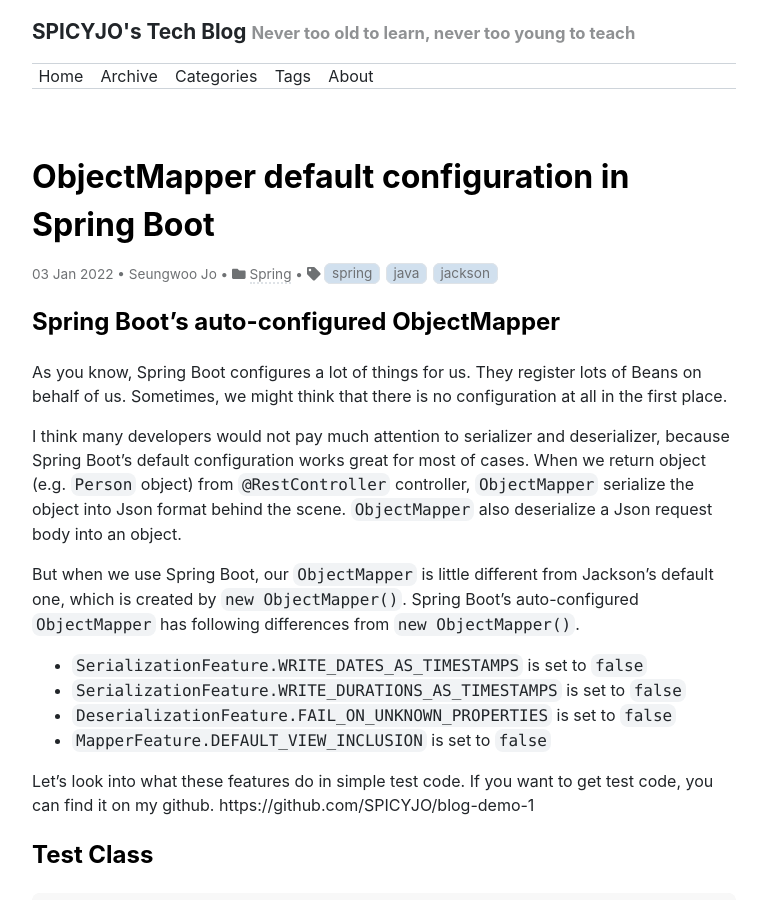
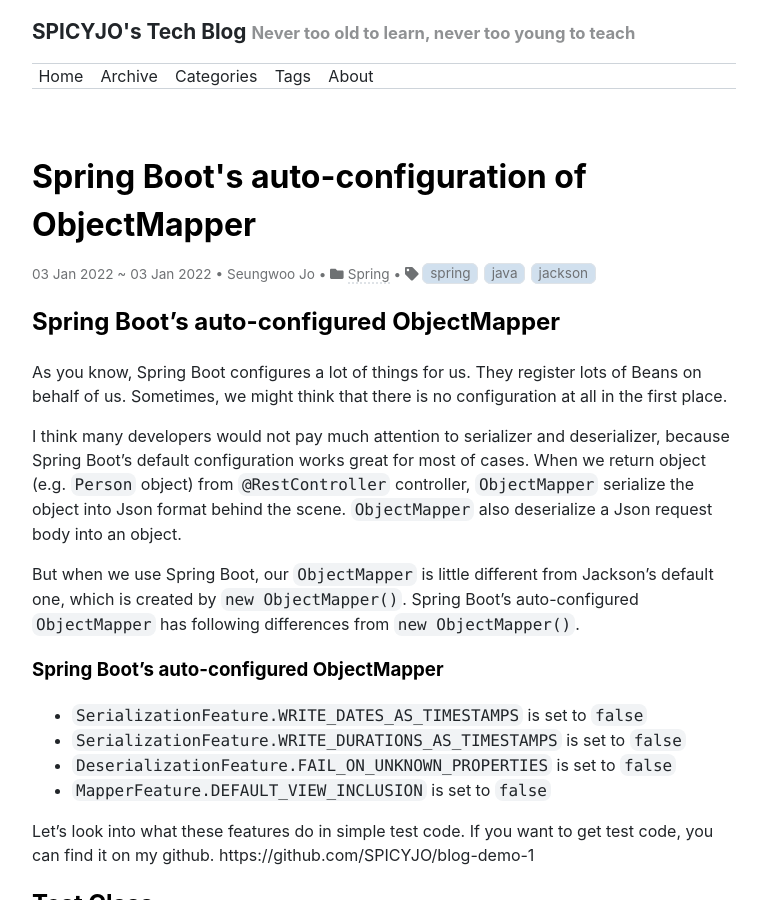
Before and after one commit to SPICYJO/spicyjo.github.io, a Jekyll site: the page built from _posts/2022-01-03-spring-object-mapper.md, in a window 1280 px wide and 900 px high. Shown: the whole window, without its empty margins (256-1023 px from the left). Built offline with Jekyll 4.4.1, drawn with Linux system fonts in a browser that asks for light colours; nearby versions of some CDN libraries; comment, search, counter and statistics services are not loaded.

Commit message:
Update article - Spring Boot Object Mapper

```diff
--- a/_posts/2022-01-03-spring-object-mapper.md
+++ b/_posts/2022-01-03-spring-object-mapper.md
@@ -1,9 +1,9 @@
 ---
 layout: post
-title: ObjectMapper default configuration in Spring Boot
-description: Let's take a look at default configuration of ObjectMapper in Spring Boot
+title: Spring Boot's auto-configuration of ObjectMapper
+description: Let's take a look at auto-configuration of ObjectMapper in Spring Boot
 author: Seungwoo Jo
-# last_modified_at: 2022-01-01 00:00:00 +0900
+last_modified_at: 2022-01-03 22:53:00 +0900
 # math: false
 tags: Spring Java Jackson
 category: Spring
@@ -18,6 +18,7 @@ I think many developers would not pay much attention to serializer and deseriali
 
 But when we use Spring Boot, our `ObjectMapper` is little different from Jackson's default one, which is created by `new ObjectMapper()`. Spring Boot's auto-configured `ObjectMapper` has following differences from `new ObjectMapper()`.
 
+### Spring Boot's auto-configured ObjectMapper
 - `SerializationFeature.WRITE_DATES_AS_TIMESTAMPS` is set to `false`
 - `SerializationFeature.WRITE_DURATIONS_AS_TIMESTAMPS` is set to `false`
 - `DeserializationFeature.FAIL_ON_UNKNOWN_PROPERTIES` is set to `false`
```
